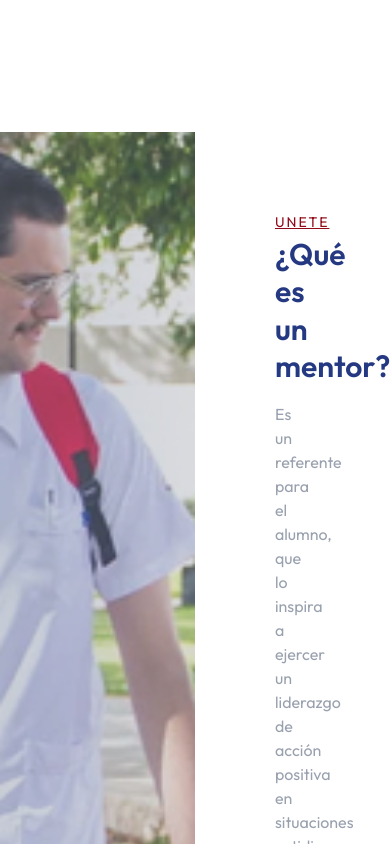
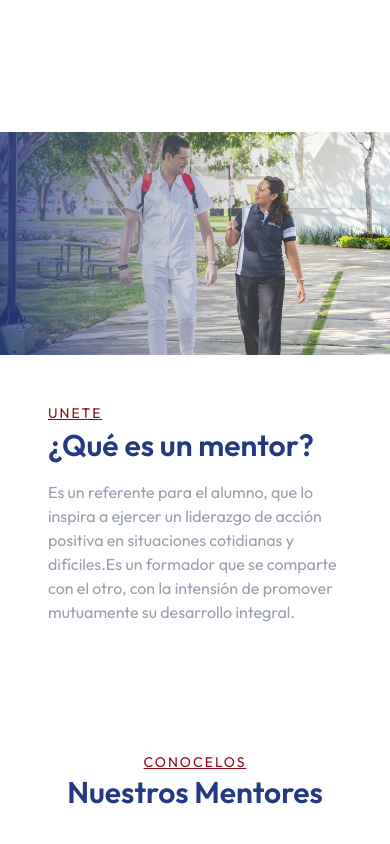
Before and after one commit to vanessamoralesm/front_unan, a React (Vite) app: page /maestros in a window 390 px wide. Shown: the part 1840-2684 px from the top of the page. Built offline with nearby package versions, Linux system fonts and the light colour scheme.

Commit message:
responsivo de el componente sections

```diff
--- a/src/components/landing/SectionGrid.tsx
+++ b/src/components/landing/SectionGrid.tsx
@@ -23,7 +23,7 @@ export default function SectionGrid({ container = false, children, className = '
 
     return (
         <section>
-            <div className={cn("grid grid-cols-2 items-center", className)}>
+            <div className={cn("grid lg:grid-cols-2 lg:items-center", className)}>
                 {children}
             </div>
         </section>
--- a/src/components/landing/SectionRow.tsx
+++ b/src/components/landing/SectionRow.tsx
@@ -17,7 +17,7 @@ interface Props {
 export default function SectionRow({ container = false,reverse = false , children, className = '' , tag,title,description,img, alt }: Props) {
   return (
     <SectionGrid container={container} className={className}>
-         <div className={cn("text-white p-20", {
+         <div className={cn("text-white p-12 md:p-20", {
             "order-last": reverse,
          })}>
           <div className="max-w-2xl w-full">
```
